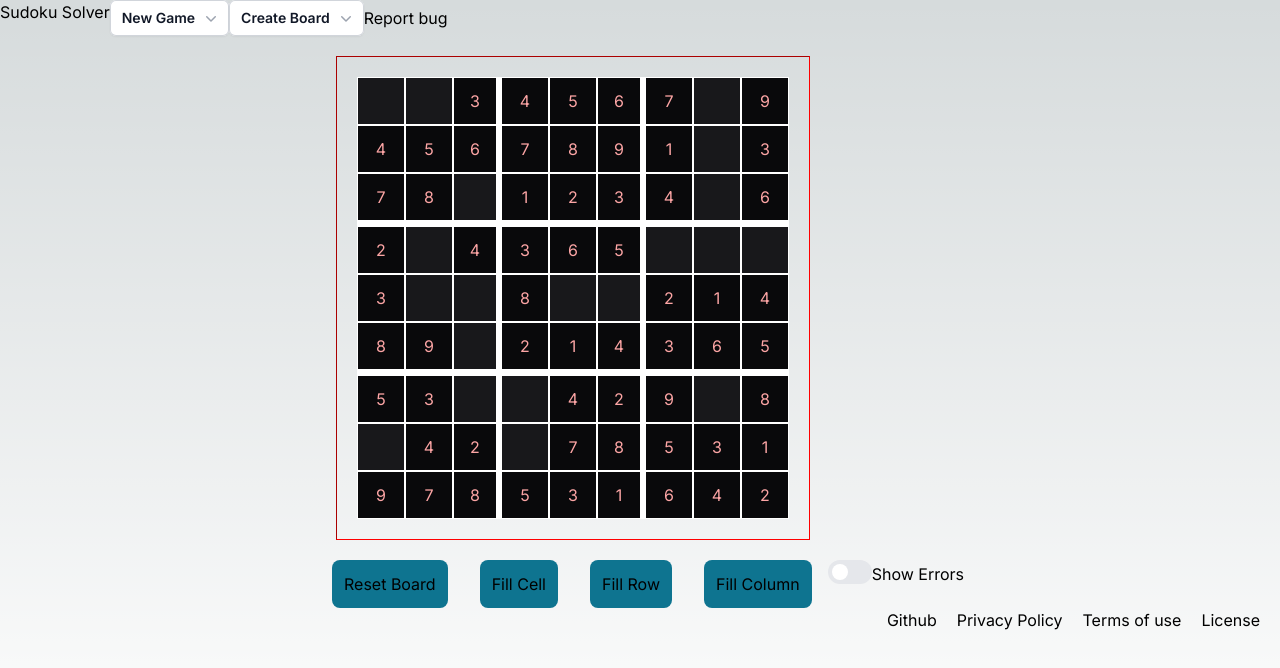
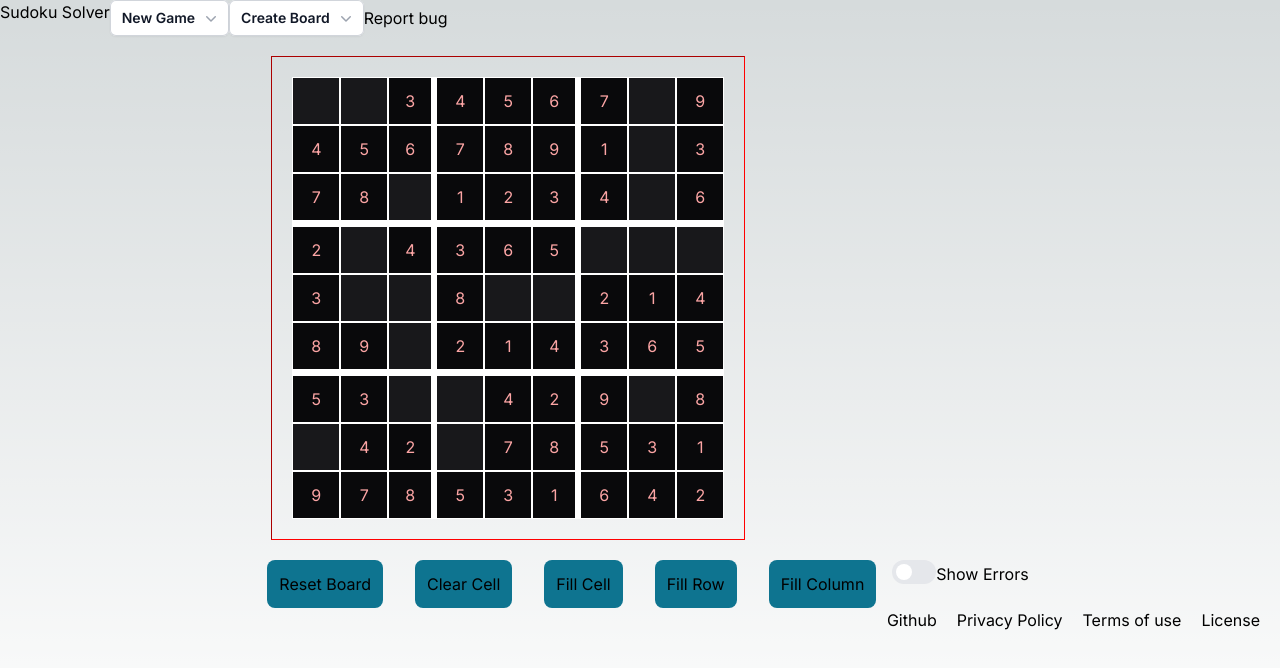
Before and after one commit to kk-mbugua/sudoku, a Next.js app in the folder front_end/: page / in a window 1280 px wide. Shown: the top 668 px of the page. Built offline with nearby package versions, Linux system fonts and the light colour scheme.

Commit message:
clear cell and fill cell implemented

```diff
--- a/front_end/app/ui/game.tsx
+++ b/front_end/app/ui/game.tsx
@@ -19,6 +19,18 @@ function Game() {
     setBoard(sudoku.generateGameBoard("easy"));
   }, [sudoku]);
 
+  const updateCell = (row: number, col: number, num: number|undefined) => {
+    // Update Sudoku instance
+    sudoku.updateCell(row, col, num);
+    // Update local state
+    const newBoard = board.map((r, rowIndex) =>
+      r.map((c, colIndex) =>
+        rowIndex === row && colIndex === col ? num : c
+      )
+    );
+    setBoard(newBoard);
+  }
+
   const handleKeyDown = useCallback((event: KeyboardEvent) => {
     if (selected[0] !== undefined && selected[1] !== undefined) {
       const row = selected[0];
@@ -29,15 +41,7 @@ function Game() {
         const num = parseInt(key, 10);
         // Check if the cell is not part of the original game board
         if (sudoku.ogGameBoard[row][col] === undefined) {
-          // Update Sudoku instance
-          sudoku.updateCell(row, col, num);
-          // Update local state
-          const newBoard = board.map((r, rowIndex) =>
-            r.map((c, colIndex) =>
-              rowIndex === row && colIndex === col ? num : c
-            )
-          );
-          setBoard(newBoard);
+          updateCell(row,col, num)
         }
       }
     }
@@ -59,7 +63,13 @@ function Game() {
     setBoard(sudoku.gameBoard);
   }
 
-  const handleFillCell = () => {}
+  const handleClearCell = () => {
+    updateCell(selected[0], selected[1], undefined)
+  }
+
+  const handleFillCell = () => {
+    updateCell(selected[0], selected[1], sudoku.board[selected[0]][selected[1]])
+  }
 
   const handleFillRow = () => {}
 
@@ -70,7 +80,8 @@ function Game() {
       <Board sudoku={sudoku} board={board} selected={selected} onCellClick={handleCellClick} />
       <div className="flex flex-row justify-between">
             <button className={btnClassName} onMouseUp={handleResetBoard}>Reset Board</button>
-            <button className={btnClassName}>Fill Cell</button>
+            <button className={btnClassName} onMouseUp={handleClearCell}>Clear Cell</button>
+            <button className={btnClassName} onMouseUp={handleFillCell}>Fill Cell</button>
             <button className={btnClassName}>Fill Row</button>
             <button className={btnClassName}>Fill Column</button>
             <div>
```
